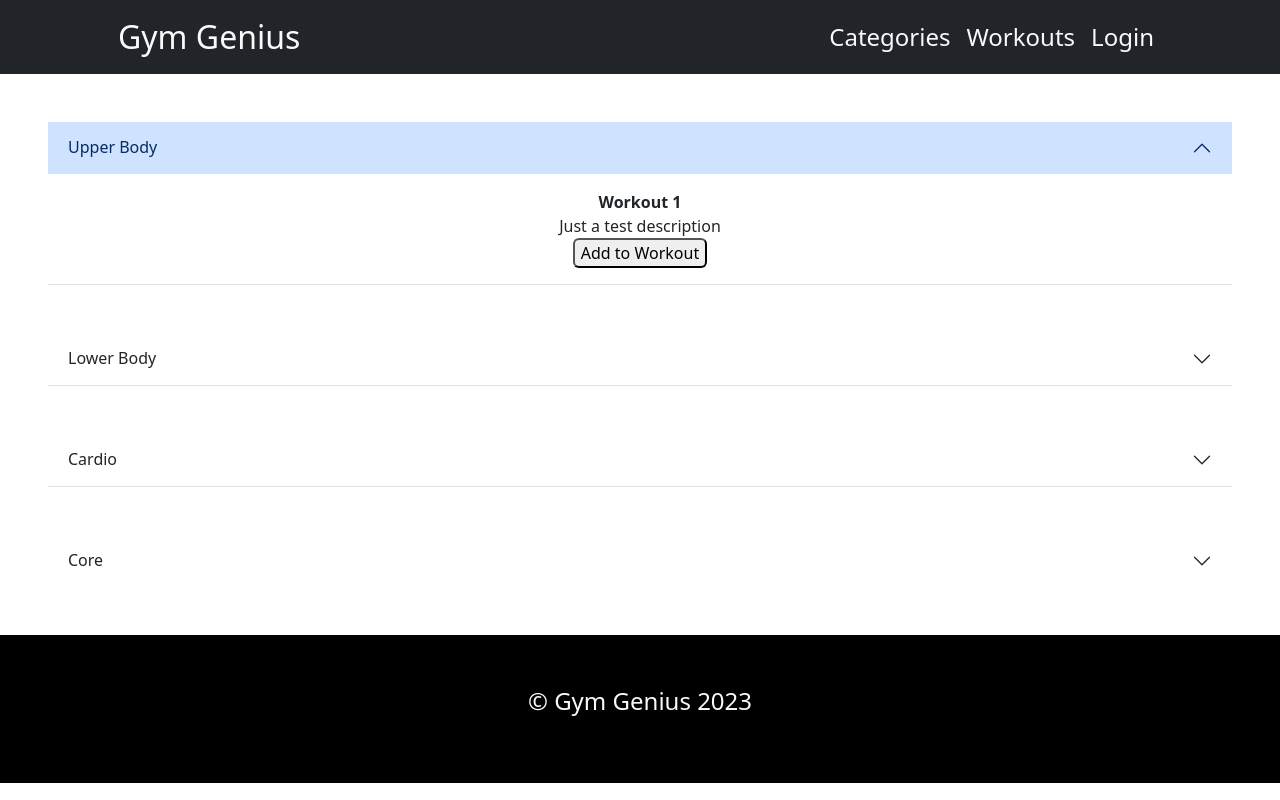
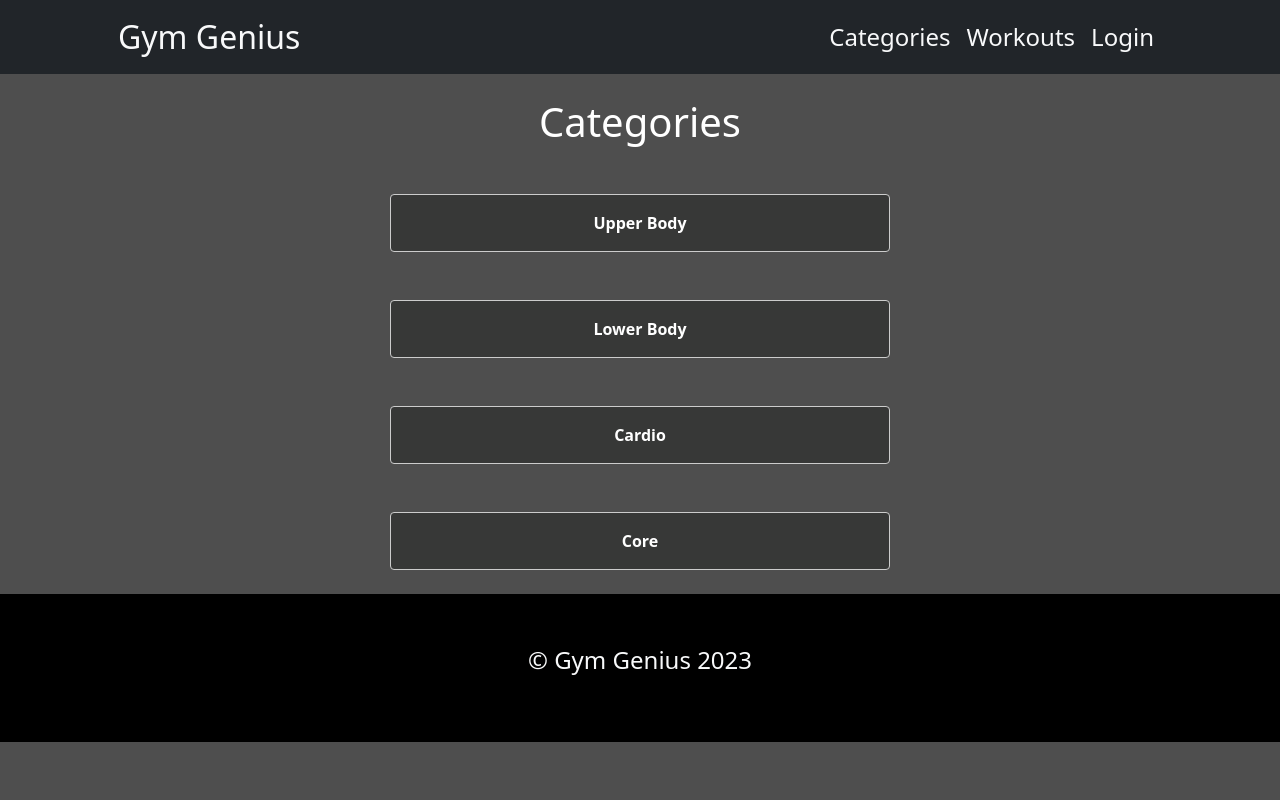
Before and after one commit to DevStar0802/gym-genius, a React (Create React App) app in the folder client/: page /categories in a window 1280 px wide. Built offline with nearby package versions, Linux system fonts and the light colour scheme.

Commit message:
updated categories and accordians

```diff
--- a/client/src/App.js
+++ b/client/src/App.js
@@ -1,7 +1,7 @@
 import React from 'react';
 import { BrowserRouter as Router, Routes, Route } from 'react-router-dom';
 import { ApolloClient, ApolloProvider, InMemoryCache } from '@apollo/client';
-// import 'bootstrap/dist/css/bootstrap.min.css';
+import 'bootstrap/dist/css/bootstrap.min.css';
 import * as bootstrap from 'bootstrap'
 import Home from './pages/Home'
 import Calendar from './Components/Calendar'
@@ -10,7 +10,6 @@ import Workouts from './pages/Workouts'
 import Categories from './pages/Categories'
 import Login from './pages/Login'
 import Profile from './pages/Profile'
-import 'bootstrap/dist/css/bootstrap.min.css';
 import Navbar from './Components/Navbar'
 import Footer from './Components/Footer'
 
--- /dev/null
+++ b/client/src/Components/accordion.js
@@ -0,0 +1,23 @@
+import React, { useState } from 'react';
+import '../../src/pages/categories.css';
+
+const Accordion = ({ title, content }) => {
+  const [isOpen, setIsOpen] = useState(false);
+
+  const toggleAccordion = () => {
+    setIsOpen((previewIsOpen) => !previewIsOpen);
+  };
+
+  return (
+    <div className={`accordion ${isOpen ? 'open' : ''} m-4`} onClick={toggleAccordion}>
+      <div className="accordion-title white-text">{title}</div>
+      {isOpen &&
+      <div className="accordion-content">
+        {content}
+        <button>Add to workout</button>
+        </div>}
+    </div>
+  );
+};
+
+export default Accordion;
--- a/client/src/pages/Categories.js
+++ b/client/src/pages/Categories.js
@@ -1,71 +1,110 @@
 import React, { useState } from 'react';
 import './categories.css';
-
+import Accordion from '../../src/Components/accordion'
 
 const Categories = () => {
+    // Code will go through here
+    // function will go through our seeds, read each category to determine where the work out goes. Additionally it will pull the necessary information and store it inside
+
     return (
-        <div>
-            <div className="accordion accordion-flush " id="accordionExample">
+        <div className="app-container text-center">
+            <h1 className='m-4'>Categories</h1>
 
-                <div className="accordion-item m-5">
-                    <h2 className="accordion-header">
-                        <button className="accordion-button custom-btn" type="button" data-bs-toggle="collapse" data-bs-target="#collapseOne" aria-expanded="true" aria-controls="collapseOne">
-                            Upper Body
-                        </button>
-                    </h2>
-                    <div id="collapseOne" class="accordion-collapse collapse show" data-bs-parent="#accordionExample">
-                        <div className="accordion-body text-center">
-                            <strong>Workout 1</strong>
-                            <br />
-                            Just a test description
-                            <br/>
-                            <button className='rounded'>Add to Workout</button>
-                        </div>
-                    </div>
-                </div>
+            <div className='accordion-container d-flex flex-column justify-content-center align-items-center'>
 
-                <div className="accordion-item m-5">
-                    <h2 className="accordion-header">
-                        <button className="accordion-button collapsed" type="button" data-bs-toggle="collapse" data-bs-target="#collapseTwo" aria-expanded="false" aria-controls="collapseTwo">
-                            Lower Body
-                        </button>
-                    </h2>
-                    <div id="collapseTwo" className="accordion-collapse collapse" data-bs-parent="#accordionExample">
-                        <div className="accordion-body">
-                            <strong>Workout 2</strong> Another test description
-                        </div>
-                    </div>
-                </div>
-
-                <div className="accordion-item m-5">
-                    <h2 className="accordion-header">
-                        <button className="accordion-button collapsed" type="button" data-bs-toggle="collapse" data-bs-target="#collapseThree" aria-expanded="false" aria-controls="collapseThree">
-                            Cardio
-                        </button>
-                    </h2>
-                    <div id="collapseThree" className="accordion-collapse collapse" data-bs-parent="#accordionExample">
-                        <div className="accordion-body">
-                            <strong>Workout 3</strong> Yet again, another test description.
-                        </div>
-                    </div>
-                </div>
-
-                <div className="accordion-item m-5">
-                    <h2 className="accordion-header">
-                        <button className="accordion-button collapsed" type="button" data-bs-toggle="collapse" data-bs-target="#collapseFour" aria-expanded="false" aria-controls="collapseFour">
-                            Core
-                        </button>
-                    </h2>
-                    <div id="collapseFour" className="accordion-collapse collapse" data-bs-parent="#accordionExample">
-                        <div className="accordion-body">
-                            <strong>Workout 4</strong> You guessed it! ANOTHER test description
-                        </div>
-                    </div>
-                </div>
-
+                <Accordion
+                    title="Upper Body"
+                    content="A Workout"
+                />
+                <Accordion
+                    title="Lower Body"
+                    content="Another Workout"
+                />
+                <Accordion
+                    title="Cardio"
+                    content="Yet Another Workout"
+                />
+                <Accordion
+                    title="Core"
+                    content="You guessed it, ANOTHER workout"
+                />
             </div>
         </div>
+
     )
 };
 
 export default Categories;
+
+
+        // <div className='container'>
+        //     <div className="accordion" id="accordionExample">
+
+        //         <div className="accordion-item m-5">
+        //             <h2 className="accordion-header">
+        //                 <button className="accordion-button collapsed" type="button" data-bs-toggle="collapse" data-bs-target="#collapseOne" aria-expanded="false" aria-controls="collapseOne">
+        //                     Upper Body
+        //                 </button>
+        //             </h2>
+        //             <div id="collapseOne" className="accordion-collapse collapse show bg-dark text-white" data-bs-parent="#accordionExample">
+        //                 <div className="accordion-body row">
+        //                     <div className='text-center'>
+
+        //                         <strong>Workout 1</strong>
+        //                         <br />
+        //                         Just a test description
+        //                         <br />
+        //                         <button className='rounded'>Add to Workout</button>
+        //                     </div>
+        //                 </div>
+        //                 <div className="accordion-body text-center">
+        //                     <strong>Workout 1</strong>
+        //                     <br />
+        //                     Just a test description
+        //                     <br />
+        //                     <button className='rounded'>Add to Workout</button>
+        //                 </div>
+        //             </div>
+        //         </div>
+
+        //         <div className="accordion-item m-5">
+        //             <h2 className="accordion-header">
+        //                 <button className="accordion-button collapsed bg-secondary" type="button" data-bs-toggle="collapse" data-bs-target="#collapseTwo" aria-expanded="false" aria-controls="collapseTwo">
+        //                     Lower Body
+        //                 </button>
+        //             </h2>
+        //             <div id="collapseTwo" className="accordion-collapse collapse" data-bs-parent="#accordionExample">
+        //                 <div className="accordion-body">
+        //                     <strong>Workout 2</strong> Another test description
+        //                 </div>
+        //             </div>
+        //         </div>
+
+        //         <div className="accordion-item m-5">
+        //             <h2 className="accordion-header">
+        //                 <button className="accordion-button collapsed" type="button" data-bs-toggle="collapse" data-bs-target="#collapseThree" aria-expanded="false" aria-controls="collapseThree">
+        //                     Cardio
+        //                 </button>
+        //             </h2>
+        //             <div id="collapseThree" className="accordion-collapse collapse" data-bs-parent="#accordionExample">
+        //                 <div className="accordion-body">
+        //                     <strong>Workout 3</strong> Yet again, another test description.
+        //                 </div>
+        //             </div>
+        //         </div>
+
+        //         <div className="accordion-item m-5">
+        //             <h2 className="accordion-header">
+        //                 <button className="accordion-button collapsed" type="button" data-bs-toggle="collapse" data-bs-target="#collapseFour" aria-expanded="false" aria-controls="collapseFour">
+        //                     Core
+        //                 </button>
+        //             </h2>
+        //             <div id="collapseFour" className="accordion-collapse collapse" data-bs-parent="#accordionExample">
+        //                 <div className="accordion-body">
+        //                     <strong>Workout 4</strong> You guessed it! ANOTHER test description
+        //                 </div>
+        //             </div>
+        //         </div>
+
+        //     </div>
+        // </div>
--- a/client/src/pages/categories.css
+++ b/client/src/pages/categories.css
@@ -1,30 +1,37 @@
-.custom-btn {
-    text-align: center;
-    border: none;
-};
+/* Accordion.css */
+.accordion {
+  width: 500px;
+  border: 1px solid #ccc;
+  background-color: #373837;
+  border-radius: 4px;
+  margin: 8px;
+  cursor: pointer;
+}
 
-/* Style the buttons that are used to open and close the accordion panel */
-.custom-accordion {
-    background-color: #eee;
-    color: #444;
-    cursor: pointer;
-    padding: 18px;
-    width: 100%;
-    text-align: left;
-    border: none;
-    outline: none;
-    transition: 0.4s;
-  }
+.accordion-title {
+  padding: 16px;
+  font-weight: bold;
+}
 
-  /* Add a background color to the button if it is clicked on (add the .active class with JS), and when you move the mouse over it (hover) */
-  .active, .custom-accordion:hover {
-    background-color: #ccc;
-  }
+.accordion-content {
+  padding: 16px;
+  background-color: #f9f9f9;
+  border-top: 1px solid #ccc;
+}
 
-  /* Style the accordion panel. Note: hidden by default */
-  .panel {
-    padding: 0 18px;
-    background-color: white;
-    display: none;
-    overflow: hidden;
-  }
+.accordion-container {
+  flex-wrap: wrap;
+}
+
+.white-text {
+  color: white;
+}
+
+h1 {
+  color: white;
+}
+/*
+button {
+  border-radius: 5px;
+  width: 15px;
+} */
```
